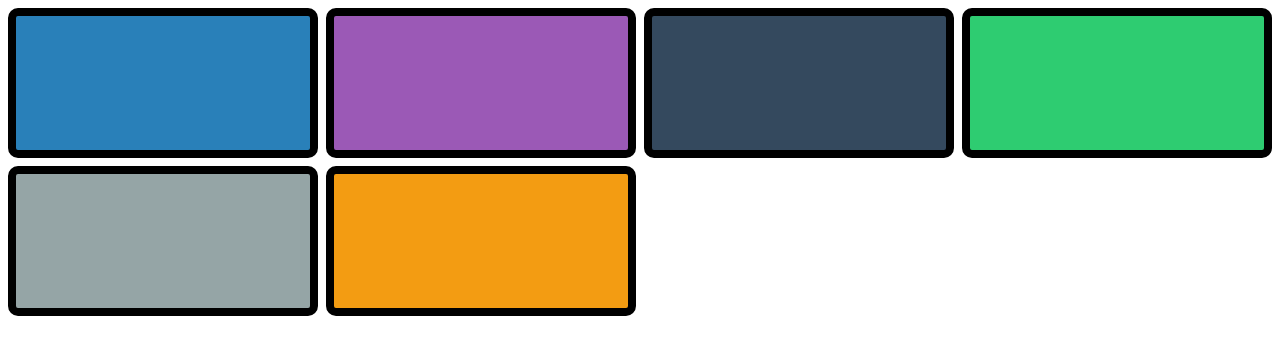
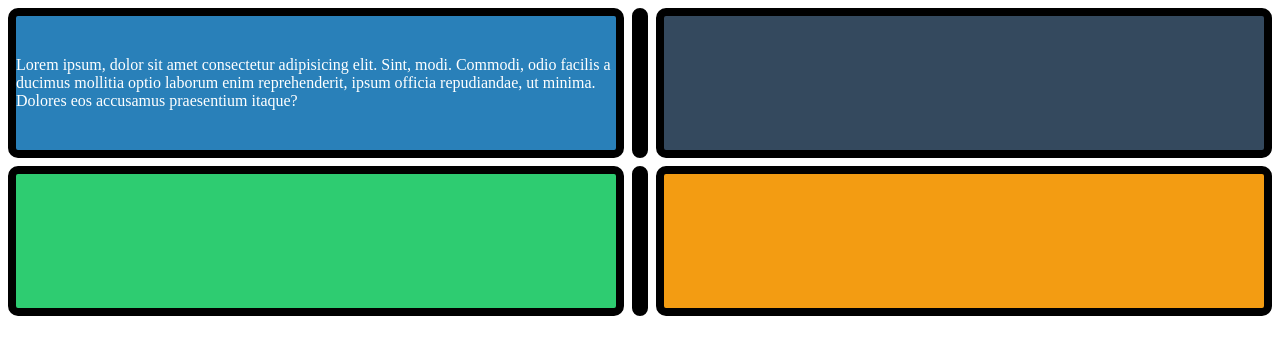
Before and after one commit to DasolPark/Nico_CSS_CSS-Master-Class, a plain HTML site: page grid.html in a window 1280 px wide. Drawn offline with Linux system fonts and the light colour scheme.

Commit message:
2-5. minmax, max-content, min-content

```diff
--- a/grid.html
+++ b/grid.html
@@ -8,7 +8,9 @@
     <style>
       .grid-container {
         display: grid;
-        grid-template-columns: repeat(4, 1fr);
+        /* grid-template-columns: minmax(150px, 1fr) repeat(3, 1fr); */
+        /* grid-template-columns: max-content repeat(3, 1fr); */
+        grid-template-columns: 1fr min-content 1fr;
         grid-auto-rows: 150px;
         grid-gap: 0.5rem;
       }
@@ -45,7 +47,12 @@
   </head>
   <body>
     <div class="grid-container">
-      <div class="grid-item"></div>
+      <div class="grid-item">
+        Lorem ipsum, dolor sit amet consectetur adipisicing elit. Sint, modi.
+        Commodi, odio facilis a ducimus mollitia optio laborum enim
+        reprehenderit, ipsum officia repudiandae, ut minima. Dolores eos
+        accusamus praesentium itaque?
+      </div>
       <div class="grid-item"></div>
       <div class="grid-item"></div>
       <div class="grid-item"></div>
```
Also changed, not shown: README.md.
